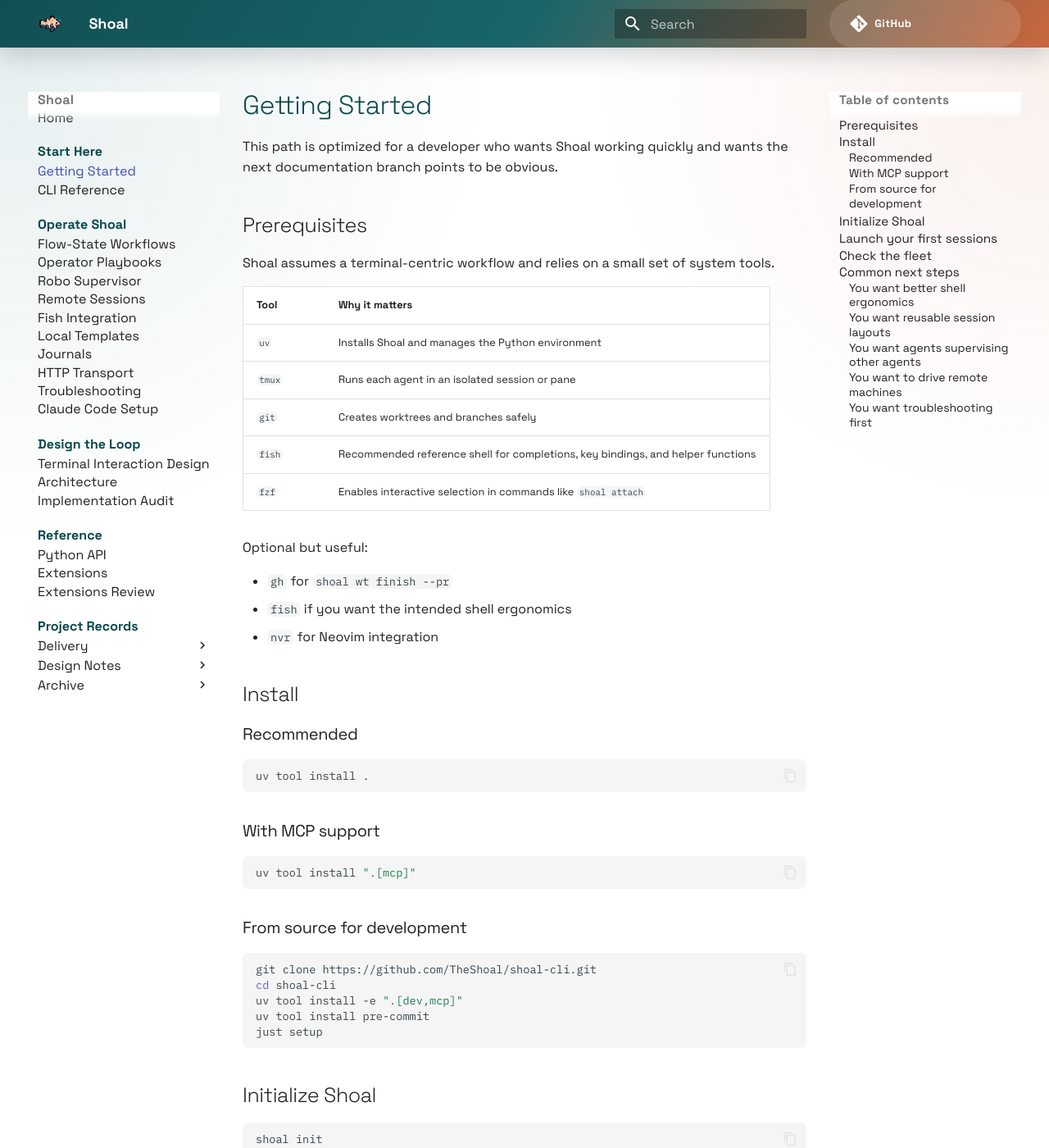
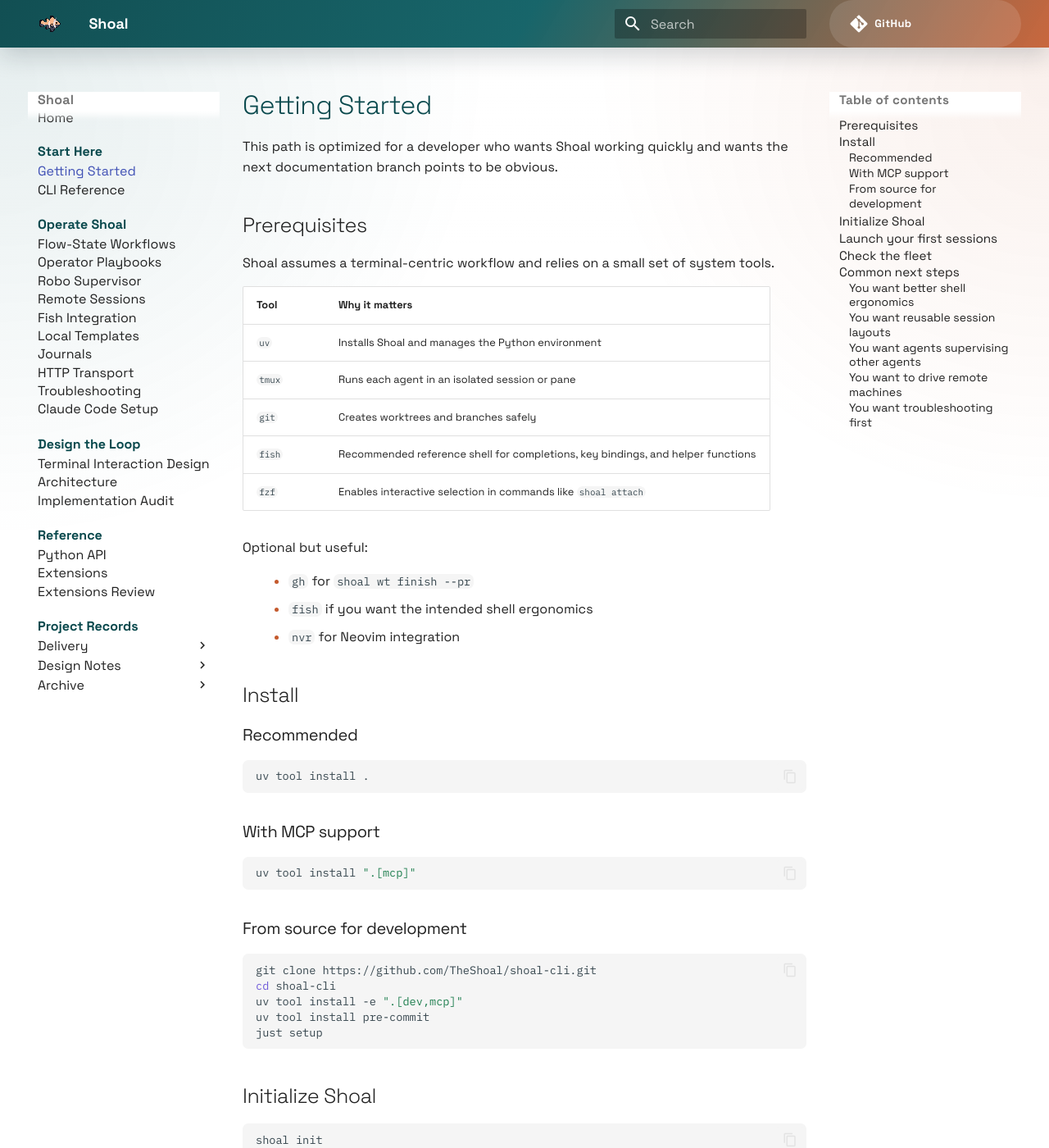
Before and after one commit to TheShoal/shoal-cli, an MkDocs documentation site: the page built from docs/getting-started.md, in a window 1280 px wide and 1400 px high. Shown: the whole window at 82% size. Built offline with MkDocs 1.6.1 and Material for MkDocs 9.7.7, drawn with Linux system fonts in a browser that asks for light colours; comment, search, counter and statistics services are not loaded.

Commit message:
docs: improve list and toc readability

```diff
--- a/docs/stylesheets/extra.css
+++ b/docs/stylesheets/extra.css
@@ -85,6 +85,24 @@
   border-radius: 1rem;
 }
 
+.md-typeset ul,
+.md-typeset ol {
+  padding-left: 1.3rem;
+}
+
+.md-typeset li + li {
+  margin-top: 0.42rem;
+}
+
+.md-typeset ul li::marker {
+  color: var(--shoal-coral);
+}
+
+.md-typeset ol li::marker {
+  color: var(--shoal-deep);
+  font-weight: 700;
+}
+
 .md-sidebar--primary .md-nav__title,
 .md-sidebar--secondary .md-nav__title {
   font-family: "Space Grotesk", sans-serif;
@@ -116,6 +134,10 @@
 
 .md-nav--secondary .md-nav__item .md-nav__link {
   line-height: 1.25;
+}
+
+.md-nav--secondary .md-nav .md-nav {
+  display: none;
 }
 
 .md-content__inner {
```
